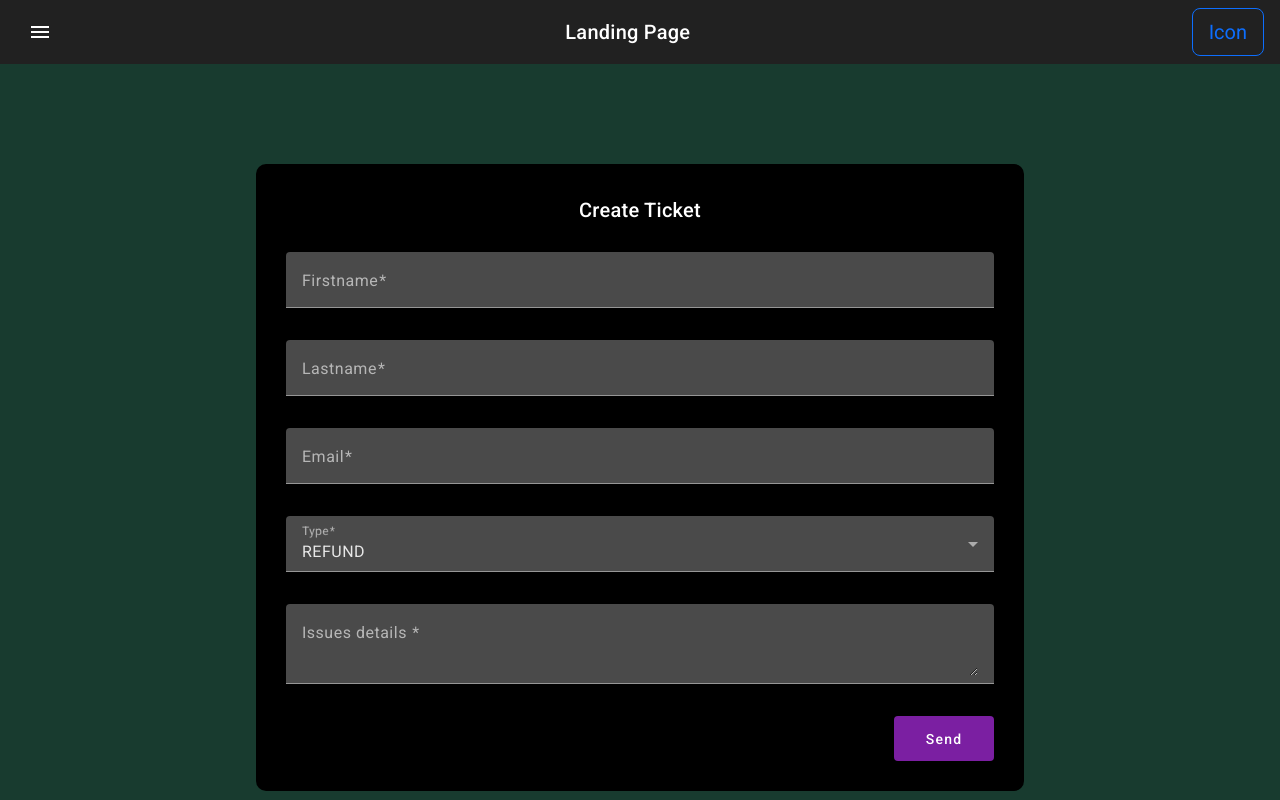
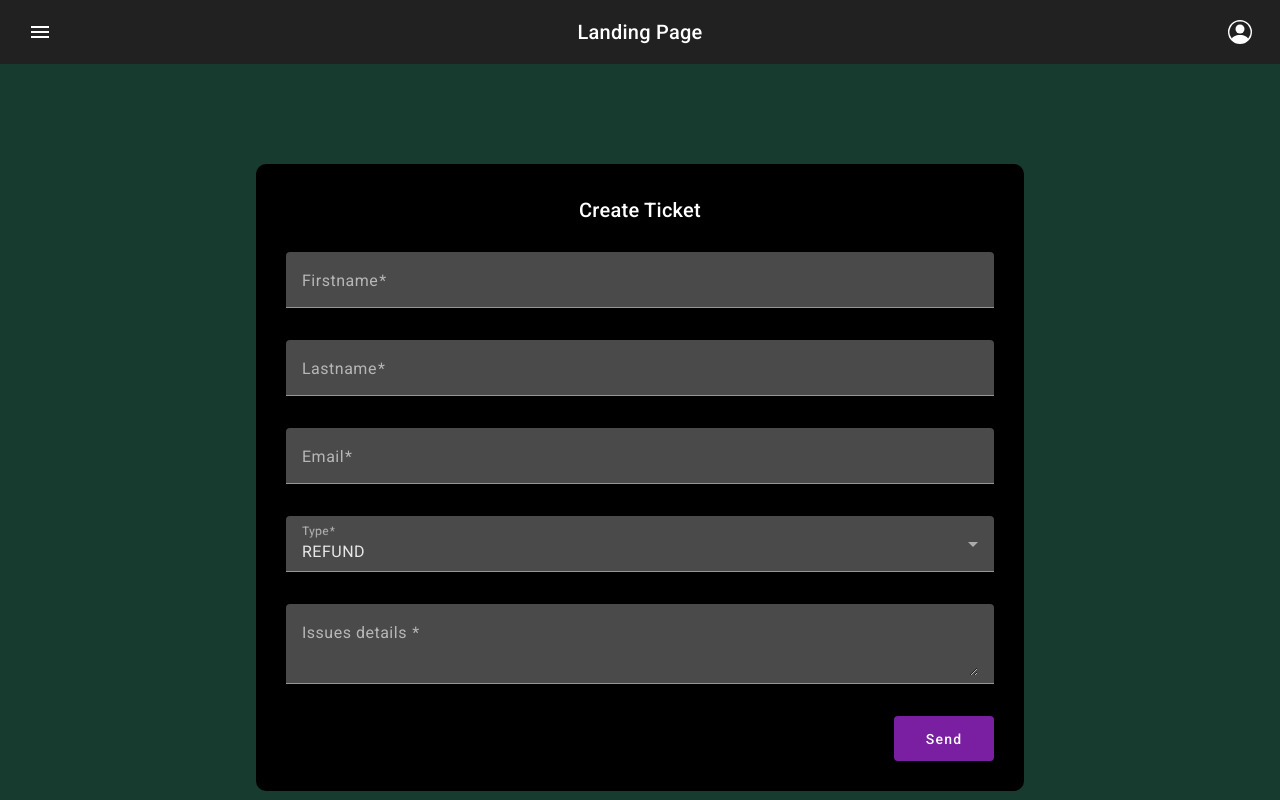
Before and after one commit to Davidee99/Service-Platform, an Angular app in the folder Frontend/service-platform/: page / in a window 1280 px wide. Built offline with nearby package versions, Linux system fonts and the light colour scheme.

Commit message:
top-right-Button( userBianco)

```diff
--- a/Frontend/service-platform/src/app/components/top-right-button/top-right-button.component.css
+++ b/Frontend/service-platform/src/app/components/top-right-button/top-right-button.component.css
@@ -0,0 +1,11 @@
+
+
+
+.top-button-container{
+    display: flex;
+    text-align: center;
+    justify-content: center;
+
+
+
+}
--- a/Frontend/service-platform/src/app/components/top-right-button/top-right-button.component.html
+++ b/Frontend/service-platform/src/app/components/top-right-button/top-right-button.component.html
@@ -1,4 +1,11 @@
-<button class="btn btn-lg btn-outline-primary" (click)="open(content)">Icon</button>
+<button mat-icon-button class="top-button-container" (click)="open(content)">
+  <!-- <img   class="top-button"   id="userSVG"   src="../../../assets/image/person-circle.svg" alt="image1"> -->
+  <svg xmlns="http://www.w3.org/2000/svg" width="16" height="16" fill="currentColor" class="bi bi-person-circle" viewBox="0 0 16 16">
+    <path d="M11 6a3 3 0 1 1-6 0 3 3 0 0 1 6 0"/>
+    <path fill-rule="evenodd" d="M0 8a8 8 0 1 1 16 0A8 8 0 0 1 0 8m8-7a7 7 0 0 0-5.468 11.37C3.242 11.226 4.805 10 8 10s4.757 1.225 5.468 2.37A7 7 0 0 0 8 1"/>
+  </svg>
+</button>
+
 
 
 
```
Also changed, not shown: Frontend/service-platform/src/assets/image/person-circle.svg (added).
